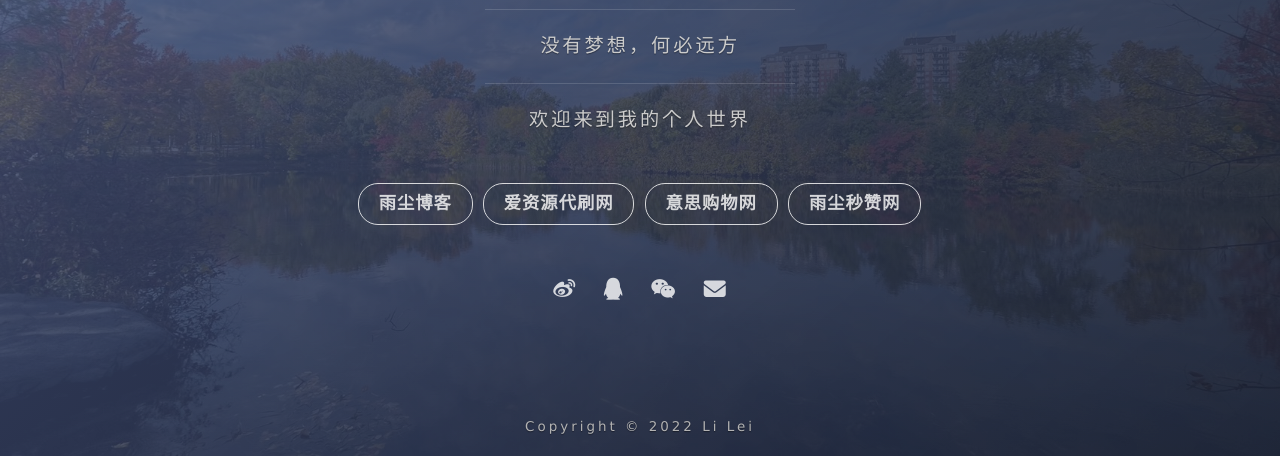
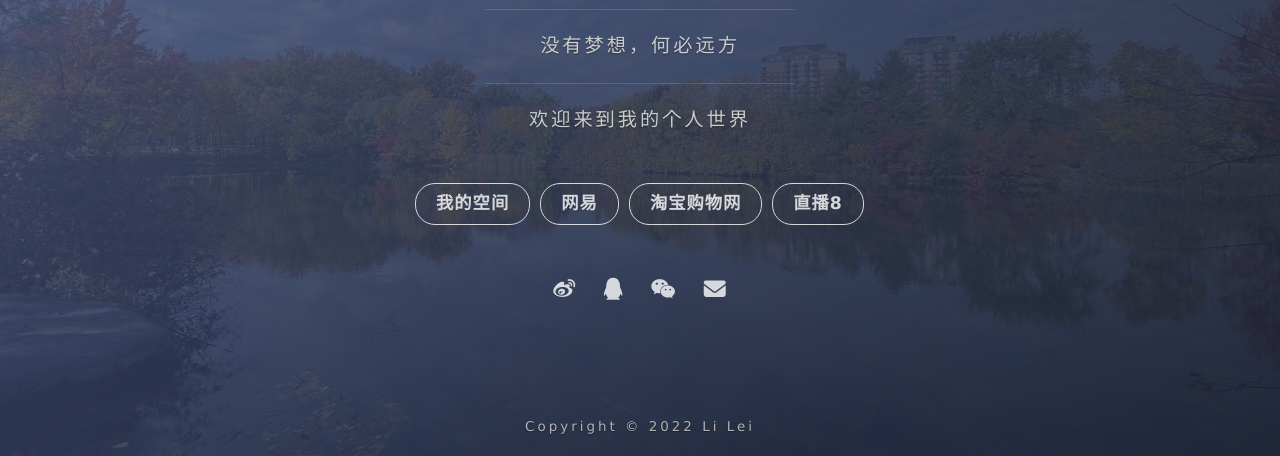
Before and after one commit to lilei7777/Main, a plain HTML site: page index.html in a window 1280 px wide. Shown: the part 344-800 px from the top of the page. Drawn offline with Linux system fonts and the light colour scheme; files whose address does not match are found by name.

Commit message:
Update index.html
Signed-off-by: Li Lei <118121107+lilei7777@users.noreply.github.com>

```diff
--- a/index.html
+++ b/index.html
@@ -51,10 +51,10 @@
           <div>
             <nav class="cover-navigation cover-navigation--primary">
               <ul class="navigation">
-                <li class="navigation__item"><a target="_blank" href="http://www.chinazz.club" >雨尘博客</a></li>
-                <li class="navigation__item"><a target="_blank" href="http://www.aizy.cc">爱资源代刷网</a></li>
-                <li class="navigation__item"><a target="_blank" href="http://www.e4.cx">意思购物网</a></li>
-                <li class="navigation__item"><a target="_blank" href="http://www.miaozanwang.cn">雨尘秒赞网</a></li>
+                <li class="navigation__item"><a target="_blank" href="http://www.chinazz.club" >我的空间</a></li>
+                <li class="navigation__item"><a target="_blank" href="http://www.163.com">网易</a></li>
+                <li class="navigation__item"><a target="_blank" href="http://www.taobao.com">淘宝购物网</a></li>
+                <li class="navigation__item"><a target="_blank" href="http://www.zhibo8.cc">直播8</a></li>
               </ul>
             </nav>
           </div>
```
